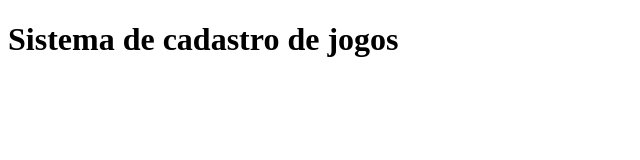
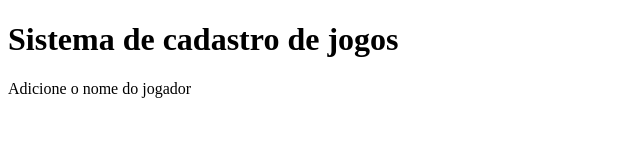
Before and after one commit to olavuwdev/comandos-linux, a plain HTML site: page index.html in a window 1280 px wide. Shown: the whole page, without its empty margins (0-640 px from the left). Drawn offline with Linux system fonts and the light colour scheme.

Commit message:
Adicionando paragrafo

```diff
--- a/index.html
+++ b/index.html
@@ -8,5 +8,6 @@
 </head>
 <body>
     <h1>Sistema de cadastro de jogos</h1>
+    <p>Adicione o nome do jogador</p>
 </body>
 </html>
```
